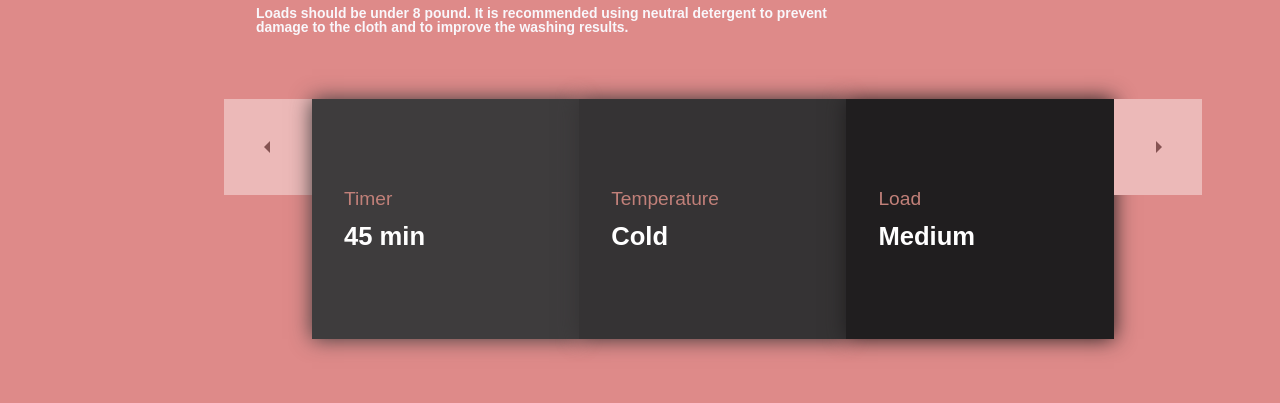
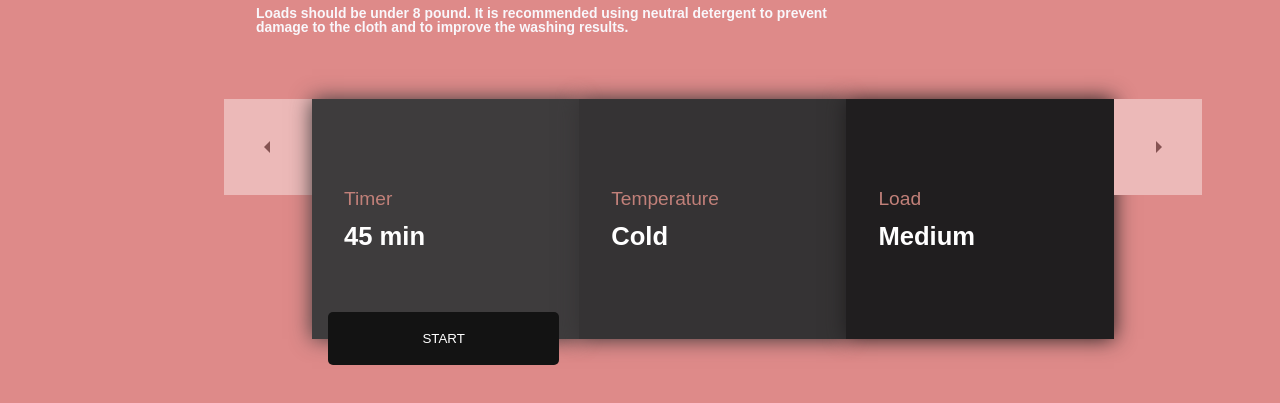
Before and after one commit to catalystcodes/Loop_2_-_Step_1, a plain HTML site: page index.html in a window 1280 px wide. Shown: the part 159-562 px from the top of the page. Drawn offline with Linux system fonts and the light colour scheme; files whose address does not match are found by name.

Commit message:
update code base

```diff
--- a/css/style.css
+++ b/css/style.css
@@ -43,6 +43,7 @@ h1 {
     margin-top: 4rem;
     display: flex;
     margin-left: 14rem;
+    position: absolute;
 }
 
 .rec1 {
@@ -108,3 +109,22 @@ h2 {
     background-color: #edc9c9;
     cursor: pointer;
 }
+
+button {
+    background-color: #131313;
+    color: white;
+    outline: none;
+    border: none;
+    padding: 1.2rem 5.9rem;
+    border-radius: 5px;
+    position: relative;
+    left: 20.5rem;
+    top: 17.3rem;
+}
+
+button:hover {
+    margin-top: -0.4rem;
+    cursor: pointer;
+    transition: 0.8s;
+    /* margin-bottom: 2rem; */
+}
--- a/index.html
+++ b/index.html
@@ -43,7 +43,7 @@
     </div>
 
     <div class="head4">
-
+        <button>START</button>
     </div>
 
 </body>
```
